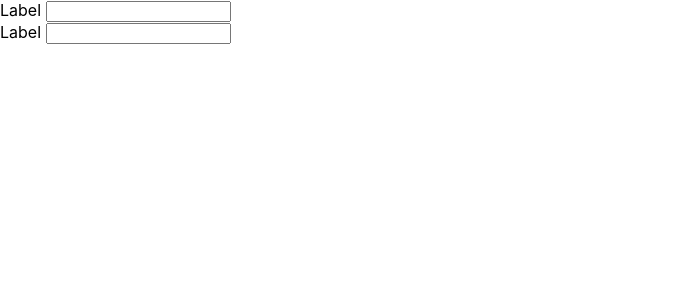
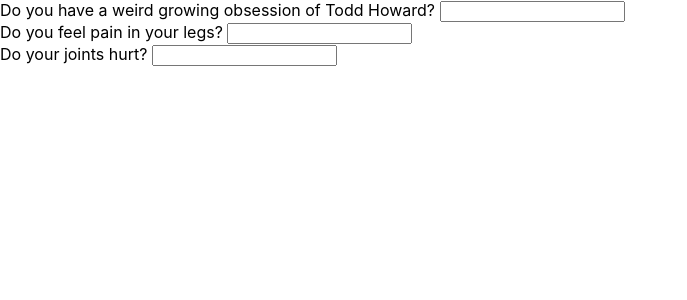
Before and after one commit to OrenBen-Meir/DeathMD, a React (Create React App) app in the folder client/: page / in a window 1280 px wide. Shown: the top 300 px of the page, without its empty margins (0-687 px from the left). Built offline with nearby package versions, Linux system fonts and the light colour scheme.

Commit message:
updated package.json

```diff
--- a/client/package.json
+++ b/client/package.json
@@ -3,7 +3,9 @@
   "version": "0.1.0",
   "private": true,
   "dependencies": {
+    "bootstrap": "^4.3.1",
     "react": "^16.11.0",
+    "react-bootstrap": "^1.0.0-beta.15",
     "react-dom": "^16.11.0",
     "react-router": "^5.1.2",
     "react-router-dom": "^5.1.2",
--- a/client/src/pages/question-form.js
+++ b/client/src/pages/question-form.js
@@ -1,5 +1,5 @@
 import React, { Component } from 'react';
-
+import 'react-bootstrap';
 
 export default class QuestionForm extends Component {
     constructor(props) {
@@ -11,21 +11,24 @@
 
     render() {
       return (
-            <div>
-                <div>
-                    <div>
-                        <form>
-                            <div>
-                                <label>Label </label>
-                                <input type="text"/>
-                            </div>
-                            <div>
-                                <label>Label </label>
-                                <input type="text"/>
-                            </div>
-                        </form>
+          <div>
+                <div className="container-fluid">
+                    <div className="row d-flex justify-content-center">
+                        <div className="col-md-6">
+                            <form>
+                                <label>Do you have a weird growing obsession of Todd Howard? </label>
+                                <input type="text"/> <br></br>
+
+                                <label>Do you feel pain in your legs? </label>
+                                <input type="text"/> <br></br>
+
+                                <label>Do your joints hurt? </label>
+                                <input type="text"/> <br></br>
+                            </form>
+                        </div>
                     </div>
                 </div>
+
              </div>
         );
     }
```
Also changed, not shown: 1 other file (tests, documents, lock files or other folders).
